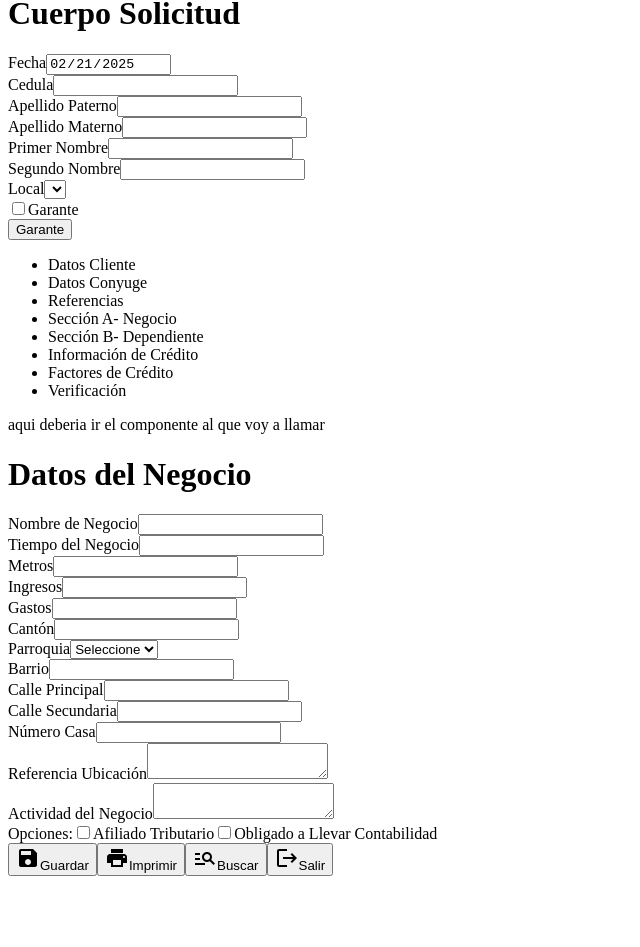
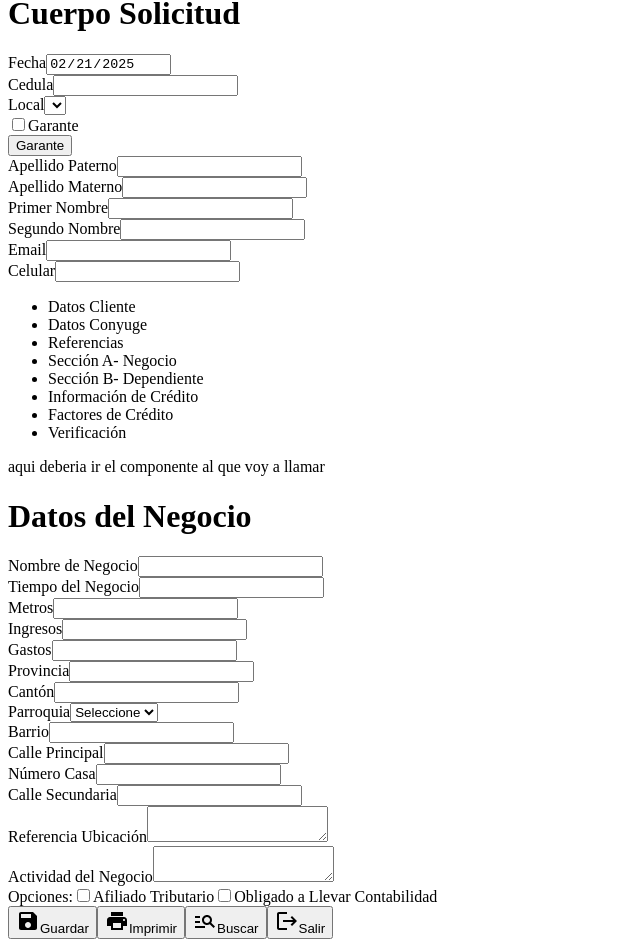
Before and after one commit to CEPE1724/RegistroCivilFront, a Next.js app: page /SolicitudGrande in a window 1280 px wide. Shown: the part 52-999 px from the top of the page, without its empty margins (0-640 px from the left). Before the commit the page ends 936 px from the top, so only its background shows below. Built offline with nearby package versions, Linux system fonts and the light colour scheme.

Commit message:
cabecera y seccion a completada y validada

```diff
--- a/src/components/SolicitudGrande/Cabecera/Cabecera.js
+++ b/src/components/SolicitudGrande/Cabecera/Cabecera.js
@@ -53,6 +53,22 @@ export function Cabecera() {
               className="block bg-[#F9FAFB] w-full rounded-md border-2 border-blue-500 px-4 py-2 shadow-sm h-10"
             />
           </div>
+          <div className="flex flex-col">
+            <label className="text-sm font-semibold mb-1">Local</label>
+            <select className="block bg-[#F9FAFB] w-full rounded-md border-2 border-blue-500 px-4 py-2 shadow-sm h-10"></select>
+          </div>
+          <div className="flex items-center mt-2 justify-center space-x-6">
+            <div className="flex items-center space-x-2">
+              <input type="checkbox" className="w-4 h-4" id="garante" />
+              <label htmlFor="garante" className="text-sm font-semibold">
+                Garante
+              </label>
+            </div>
+
+            <button className="w-[150px] min-w-[120px] rounded-full hover:shadow-md transition duration-300 ease-in-out group bg-primaryBlue text-white border border-white hover:bg-white hover:text-primaryBlue hover:border-primaryBlue transition-colors text-xs px-8 py-2.5 focus:shadow-none">
+              Garante
+            </button>
+          </div>
 
           <div className="flex flex-col">
             <label className="text-sm font-semibold mb-1">
@@ -91,27 +107,24 @@ export function Cabecera() {
               className="block bg-[#F9FAFB] w-full rounded-md border-2 border-blue-500 px-4 py-2 shadow-sm h-10"
             />
           </div>
+
           <div className="flex flex-col">
-            <label className="text-sm font-semibold mb-1">Local</label>
-            <select className="block bg-[#F9FAFB] w-full rounded-md border-2 border-blue-500 px-4 py-2 shadow-sm h-10"></select>
+            <label className="text-sm font-semibold mb-1"> Email</label>
+            <input
+              type="text"
+              className="block bg-[#F9FAFB] w-full rounded-md border-2 border-blue-500 px-4 py-2 shadow-sm h-10"
+            />
           </div>
-          <div className="flex items-center mt-2 translate-y-1 justify-center space-x-6">
-            {/* Ajuste de margen superior */}
-            <div>
-              <input
-                type="checkbox"
-                className="w-4 h-4 translate-y-1 "
-                id="garante"
-              />
-              <label htmlFor="garante" className="text-sm font-semibold ml-2">
-                Garante
-              </label>
-            </div>
 
-            <button className="w-[150px] min-w-[120px] rounded-full hover:shadow-md transition duration-300 ease-in-out group bg-primaryBlue text-white border border-white hover:bg-white hover:text-primaryBlue hover:border-primaryBlue transition-colors text-xs px-8 py-2.5 focus:shadow-none">
-              Garante
-            </button>
+          <div className="flex flex-col">
+            <label className="text-sm font-semibold mb-1"> Celular</label>
+            <input
+              type="text"
+              className="block bg-[#F9FAFB] w-full rounded-md border-2 border-blue-500 px-4 py-2 shadow-sm h-10"
+            />
           </div>
+
+
         </div>
       </div>
       <div className="mt-6 border-b">
@@ -139,28 +152,23 @@ export function Cabecera() {
         <SeccionA />
       </div>
 
-      {/* Botón de guardar */}
-      <div className="flex justify-start mt-6 space-x-4">
-        <button className="flex items-center space-x-2 bg-primaryBlue text-white px-4 py-2 rounded-lg hover:shadow-md transition duration-300 ease-in-out">
-          <SaveIcon />
-          <span>Guardar</span>
-        </button>
+      <div className="flex flex-wrap sm:flex-nowrap justify-start mt-6 gap-4">
+  {[
+    { Icon: SaveIcon, text: "Guardar" },
+    { Icon: PrintIcon, text: "Imprimir" },
+    { Icon: ManageSearchIcon, text: "Buscar" },
+    { Icon: LogoutIcon, text: "Salir" },
+  ].map(({ Icon, text }, index) => (
+    <button
+      key={index}
+      className="w-[150px] min-w-[120px] rounded-full hover:shadow-md transition duration-300 ease-in-out group bg-primaryBlue text-white border border-white hover:bg-white hover:text-primaryBlue hover:border-primaryBlue transition-colors text-xs px-8 py-2.5 focus:shadow-none flex items-center justify-center space-x-2"
+    >
+      <Icon className="w-5 h-5 transition-colors group-hover:text-primaryBlue" />
+      <span>{text}</span>
+    </button>
+  ))}
+</div>
 
-        <button className="flex items-center space-x-2 bg-primaryBlue text-white px-4 py-2 rounded-lg hover:shadow-md transition duration-300 ease-in-out">
-          <PrintIcon />
-          <span>Imprimir</span>
-        </button>
-
-        <button className="flex items-center space-x-2 bg-primaryBlue text-white px-4 py-2 rounded-lg hover:shadow-md transition duration-300 ease-in-out">
-          <ManageSearchIcon />
-          <span>Buscar</span>
-        </button>
-
-        <button className="flex items-center space-x-2 bg-primaryBlue text-white px-4 py-2 rounded-lg hover:shadow-md transition duration-300 ease-in-out">
-          <LogoutIcon />
-          <span>Salir</span>
-        </button>
-      </div>
     </div>
   );
 }
--- a/src/components/SolicitudGrande/SeccionA/SeccionA.js
+++ b/src/components/SolicitudGrande/SeccionA/SeccionA.js
@@ -31,6 +31,11 @@ export function SeccionA() {
 
                     {/* Segunda fila: Cantón, Parroquia, Barrio */}
                     <div className="flex flex-col">
+                        <label className="text-sm font-semibold mb-1">Provincia</label>
+                        <input type="text" className="bg-[#F9FAFB] w-full rounded-md border-2 border-blue-500 px-4 py-2 shadow-sm" />
+                    </div>
+
+                    <div className="flex flex-col">
                         <label className="text-sm font-semibold mb-1">Cantón</label>
                         <input type="text" className="bg-[#F9FAFB] w-full rounded-md border-2 border-blue-500 px-4 py-2 shadow-sm" />
                     </div>
@@ -46,7 +51,7 @@ export function SeccionA() {
                     </div>
 
 
-                    <div className="lg:col-span-2"></div>
+                    <div className="lg:col-span-1"></div>
 
 
 
@@ -57,14 +62,19 @@ export function SeccionA() {
                         <label className="text-sm font-semibold mb-1">Calle Principal</label>
                         <input type="text" className="bg-[#F9FAFB] w-full rounded-md border-2 border-blue-500 px-4 py-2 shadow-sm" />
                     </div>
+
+
+                    <div className="flex flex-col">
+                        <label className="text-sm font-semibold mb-1">Número Casa</label>
+                        <input type="text" className="bg-[#F9FAFB] w-full rounded-md border-2 border-blue-500 px-4 py-2 shadow-sm" />
+                    </div>
+
+
                     <div className="flex flex-col">
                         <label className="text-sm font-semibold mb-1">Calle Secundaria</label>
                         <input type="text" className="bg-[#F9FAFB] w-full rounded-md border-2 border-blue-500 px-4 py-2 shadow-sm" />
                     </div>
-                    <div className="flex flex-col">
-                        <label className="text-sm font-semibold mb-1">Número Casa</label>
-                        <input type="text" className="bg-[#F9FAFB] w-full rounded-md border-2 border-blue-500 px-4 py-2 shadow-sm" />
-                    </div>
+
 
                     <div className="flex flex-col lg:col-span-2">
                         <label className="text-sm font-semibold mb-1">Referencia Ubicación</label>
```
